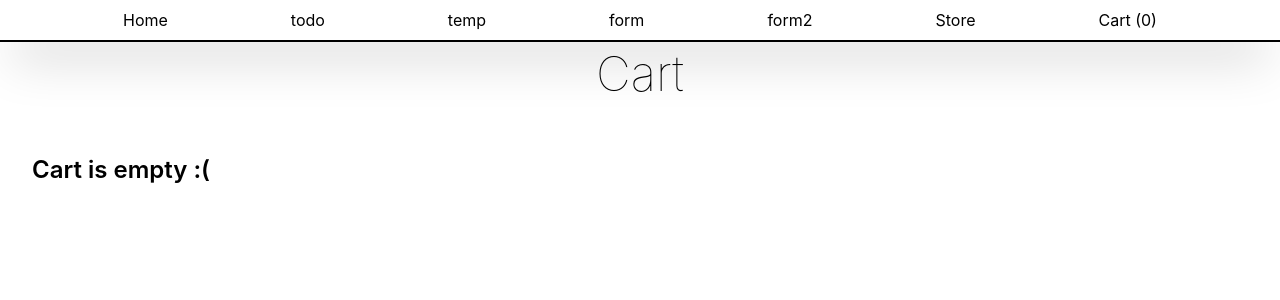
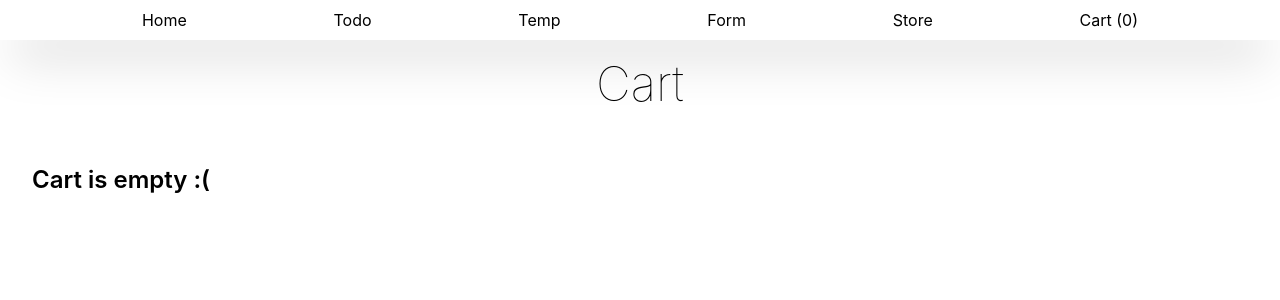
Before and after one commit to axai-kaizoku/html-js-basic, a React (Create React App) app in the folder todo/: page /cart in a window 1280 px wide. Shown: the top 300 px of the page. Built offline with nearby package versions, Linux system fonts and the light colour scheme.

Commit message:
Add blur-nav-bar

```diff
--- a/todo/src/App.js
+++ b/todo/src/App.js
@@ -2,7 +2,6 @@ import TemperatureControl from './components/TemperatureControl';
 import Time from './components/Time';
 import Todo from './components/Todo/Todo';
 import { Routes, Route, Link } from 'react-router-dom';
-import Validate from './components/Validate';
 import Validate2 from './components/Validate2';
 import Cart from './pages/Cart';
 import Store from './pages/Store';
@@ -12,29 +11,52 @@ function App() {
 	const cart = useSelector((state) => state.cart.value);
 	return (
 		<>
-			<header>
-				<nav className="bg-transparent backdrop-blur-md shadow-2xl border-b-2 border-b-black">
+			<header className="fixed top-0 w-full">
+				<nav
+					className="bg-transparent backdrop-blur-2xl shadow-2xl "
+					id="nav-img">
 					<ul className="flex flex-row justify-evenly items-center h-10 w-full">
 						<li>
-							<Link to="/">Home</Link>
+							<Link
+								to="/"
+								className="link">
+								Home
+							</Link>
 						</li>
 						<li>
-							<Link to="todo">todo</Link>
+							<Link
+								to="todo"
+								className="link">
+								Todo
+							</Link>
 						</li>
 						<li>
-							<Link to="/temp">temp</Link>
+							<Link
+								to="/temp"
+								className="link">
+								Temp
+							</Link>
 						</li>
 						<li>
-							<Link to="/form">form</Link>
+							<Link
+								to="/form"
+								className="link">
+								Form
+							</Link>
 						</li>
 						<li>
-							<Link to="/form2">form2</Link>
+							<Link
+								to="/store"
+								className="link">
+								Store
+							</Link>
 						</li>
 						<li>
-							<Link to="/store">Store</Link>
-						</li>
-						<li>
-							<Link to="/cart">Cart ({cart.length})</Link>
+							<Link
+								to="/cart"
+								className="link">
+								Cart ({cart.length})
+							</Link>
 						</li>
 					</ul>
 				</nav>
@@ -54,10 +76,6 @@ function App() {
 				/>
 				<Route
 					path="/form"
-					element={<Validate />}
-				/>
-				<Route
-					path="/form2"
 					element={<Validate2 />}
 				/>
 				<Route
--- a/todo/src/components/Time/index.js
+++ b/todo/src/components/Time/index.js
@@ -1,5 +1,6 @@
 import React, { useEffect, useState } from 'react';
 import './styles.css';
+import { Link } from 'react-router-dom';
 
 const Time = () => {
 	const [time, setTime] = useState(new Date());
@@ -38,10 +39,11 @@ const Time = () => {
 	];
 
 	const day = days[time.getDay() - 1];
-
+	const cart = [1, 2];
 	const date = time.toDateString().slice(3);
 	// console.log(min.toString().length);
 	return (
+		<>
 			<div className="outer-time-div">
 				<div className="time-comp">
 					<p className="time">
@@ -53,6 +55,7 @@ const Time = () => {
 					<p className="date">{date}</p>
 				</div>
 			</div>
+		</>
 	);
 };
 
--- a/todo/src/components/Validate/index.js
+++ /dev/null
@@ -1,48 +0,0 @@
-import React, { useState } from 'react';
-
-const Validate = () => {
-	const [name, setName] = useState('');
-	const [num, setNum] = useState('');
-	const handleSubmit = (e) => {
-		e.preventDefault();
-		if (name.length === 0) return alert('Name cannot be empty');
-		if (isNaN(parseInt(num))) {
-			return alert(' Enter a valid number');
-		} else if (num.length !== 10) {
-			return alert('Please enter 10 digit number');
-		} else {
-			return alert('submitted');
-		}
-	};
-	return (
-		<div>
-			<h1>Form Validate</h1>
-			<input
-				type="text"
-				placeholder="Name"
-				value={name}
-				onChange={(e) => {
-					setName(e.target.value);
-				}}
-			/>
-			<br />
-			<input
-				type="tel"
-				placeholder="Number"
-				value={num}
-				onChange={(e) => {
-					setNum(e.target.value);
-				}}
-			/>
-			<br />
-			<button
-				onClick={(e) => {
-					handleSubmit(e);
-				}}>
-				Submit
-			</button>
-		</div>
-	);
-};
-
-export default Validate;
--- a/todo/src/index.css
+++ b/todo/src/index.css
@@ -9,6 +9,16 @@ body {
 		sans-serif;
 	-webkit-font-smoothing: antialiased;
 	-moz-osx-font-smoothing: grayscale;
+}
+
+.link {
+	background-color: transparent;
+	padding: 0.3rem;
+	border-radius: 0.2rem;
+}
+
+.link:hover {
+	background-color: white;
 }
 
 code {
--- a/todo/src/pages/Cart/index.js
+++ b/todo/src/pages/Cart/index.js
@@ -1,11 +1,12 @@
 import { useDispatch, useSelector } from 'react-redux';
 import { resetCart } from '../../redux/slices/Cart/cartSlice';
+import Layout from '../Layout';
 
 export default function Cart() {
 	const data = useSelector((state) => state.cart.value);
 	const dispatch = useDispatch();
 	return (
-		<div className="h-screen w-full">
+		<Layout>
 			<h1 className="text-center text-5xl font-thin">Cart</h1>
 			<div className="flex flex-col justify-center  h-full w-full">
 				<div className=" w-full h-full px-6 py-10 flex flex-row justify-start gap-10  flex-wrap">
@@ -33,6 +34,6 @@ export default function Cart() {
 
 				{/* {JSON.stringify(data)} */}
 			</div>
-		</div>
+		</Layout>
 	);
 }
--- /dev/null
+++ b/todo/src/pages/Layout/index.js
@@ -0,0 +1,3 @@
+export default function Layout({ children }) {
+	return <main className="w-full h-full mt-14">{children}</main>;
+}
--- a/todo/src/pages/Store/index.js
+++ b/todo/src/pages/Store/index.js
@@ -3,6 +3,7 @@ import { useDispatch, useSelector } from 'react-redux';
 import axios from 'axios';
 import { updateStore } from '../../redux/slices/Store/storeSlice';
 import { addToCart } from '../../redux/slices/Cart/cartSlice';
+import Layout from '../Layout';
 
 export default function Store() {
 	const data = useSelector((state) => state.store.value);
@@ -26,7 +27,7 @@ export default function Store() {
 	}, []);
 
 	return (
-		<div className="h-screen w-full">
+		<Layout className="h-full  w-full">
 			<h1 className="text-center text-5xl font-thin">Store Page</h1>
 			<div className="flex flex-row justify-center items-center h-full w-full">
 				<div className="p-10 px-24 flex flex-row justify-start gap-10 items-center flex-wrap">
@@ -44,6 +45,6 @@ export default function Store() {
 				</div>
 				{/* {JSON.stringify(data)} */}
 			</div>
-		</div>
+		</Layout>
 	);
 }
```
Lines whose indentation alone changed are shown as unchanged.
